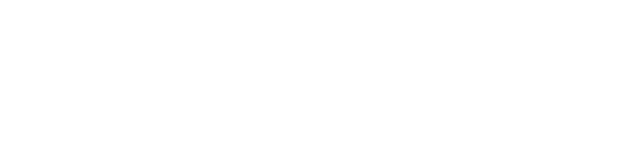
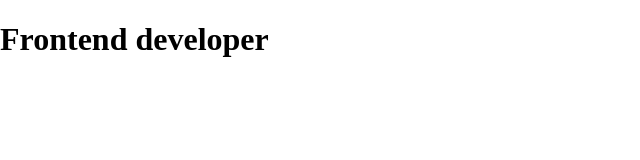
Before and after one commit to KariBruna/rsschool-cv, a plain HTML site: page index.html in a window 1280 px wide. Shown: the whole page, without its empty margins (0-640 px from the left). Drawn offline with Linux system fonts and the light colour scheme.

Commit message:
feat: add title of CV and link css file

```diff
--- a/css/style.css
+++ b/css/style.css
@@ -0,0 +1,4 @@
+body {
+  margin: 0;
+  padding: 0;
+}
--- a/index.html
+++ b/index.html
@@ -3,9 +3,10 @@
 <head>
   <meta charset="UTF-8">
   <meta name="viewport" content="width=device-width, initial-scale=1.0">
+  <link rel="stylesheet" href="/css/style.css">
   <title>CV</title>
 </head>
 <body>
-
+  <h1>Frontend developer</h1>
 </body>
 </html>
```
